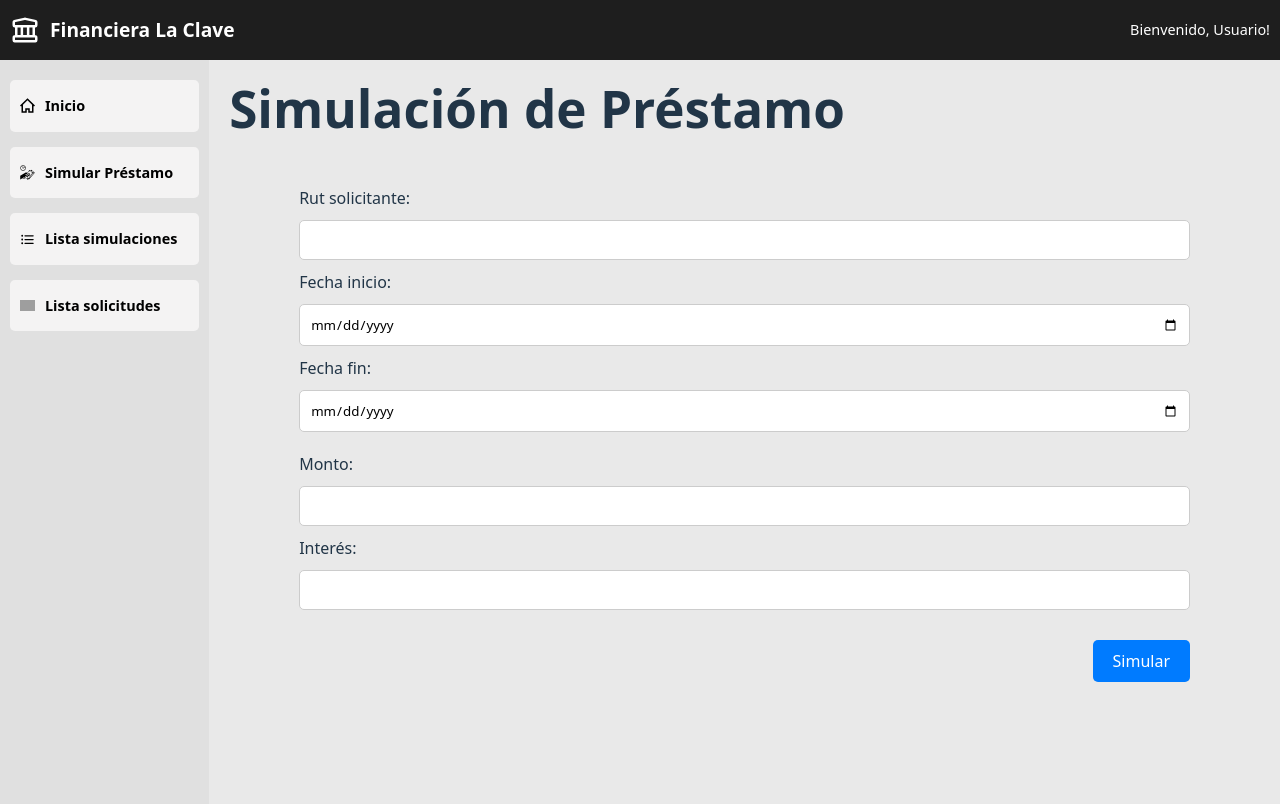
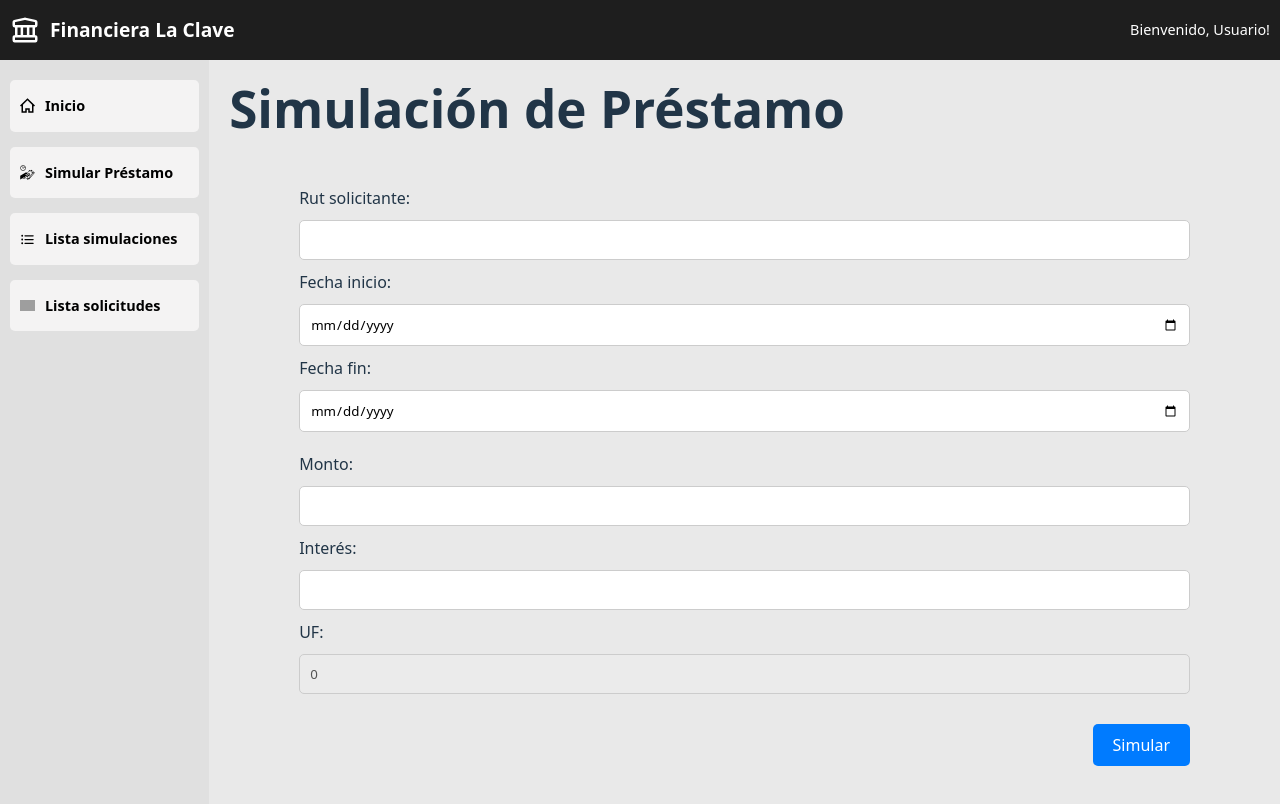
Before and after one commit to bastiansv/ingsoftware, a React (Vite) app in the folder front/: page /ejecutivo/solicitud in a window 1280 px wide. Shown: the top 804 px of the page. Built offline with nearby package versions, Linux system fonts and the light colour scheme; no server answers; grey boxes are pictures that could not be loaded; the HTML template or start-up script is replaced by a standard one.

Commit message:
Añadi la uf a la vista del ejecutivo

```diff
--- a/front/src/components/ejecutivo/formSolicitudes/FormSolicitudes.tsx
+++ b/front/src/components/ejecutivo/formSolicitudes/FormSolicitudes.tsx
@@ -1,4 +1,4 @@
-import React, { useState } from 'react';
+import React, { useState, useEffect } from 'react';
 import axios from 'axios';
 import "./formSolicitudes.scss"
 
@@ -20,6 +20,17 @@ const FormSolicitudes: React.FC<ChildProps> = ({setRows,setTable}) => {
     const [endDate, setEndDate] = useState('');
     const [amount, setAmount] = useState(0);
     const [interest, setInterest] = useState(0);
+    const [ufValue, setUfValue] = useState(0);
+
+    useEffect(() => {
+        axios.get('http://localhost:3000/uf')
+            .then(response => {
+                setUfValue(response.data);
+            })
+            .catch(error => {
+                console.error('There was an error!', error);
+            });
+    }, []);
 
     const sendDataToParentOnClick = async () => {
         const userData = JSON.parse(localStorage.getItem('userData') || '{}');
@@ -63,7 +74,12 @@ const FormSolicitudes: React.FC<ChildProps> = ({setRows,setTable}) => {
                             <label htmlFor="interes">Interés:</label>
                             <input type="number" name="interes" id="interes" onChange={e => setInterest(Number(e.target.value))}/>
                         </div>
+                        <div className="form--item">
+                            <label htmlFor="uf">UF:</label>
+                            <input type="text" name="uf" id="uf" value={ufValue} disabled/>
+                        </div>
                     </div>
+
                 </div>
                 <div className="form--button">
                     <button type="button" onClick={sendDataToParentOnClick}>Simular</button>
```
